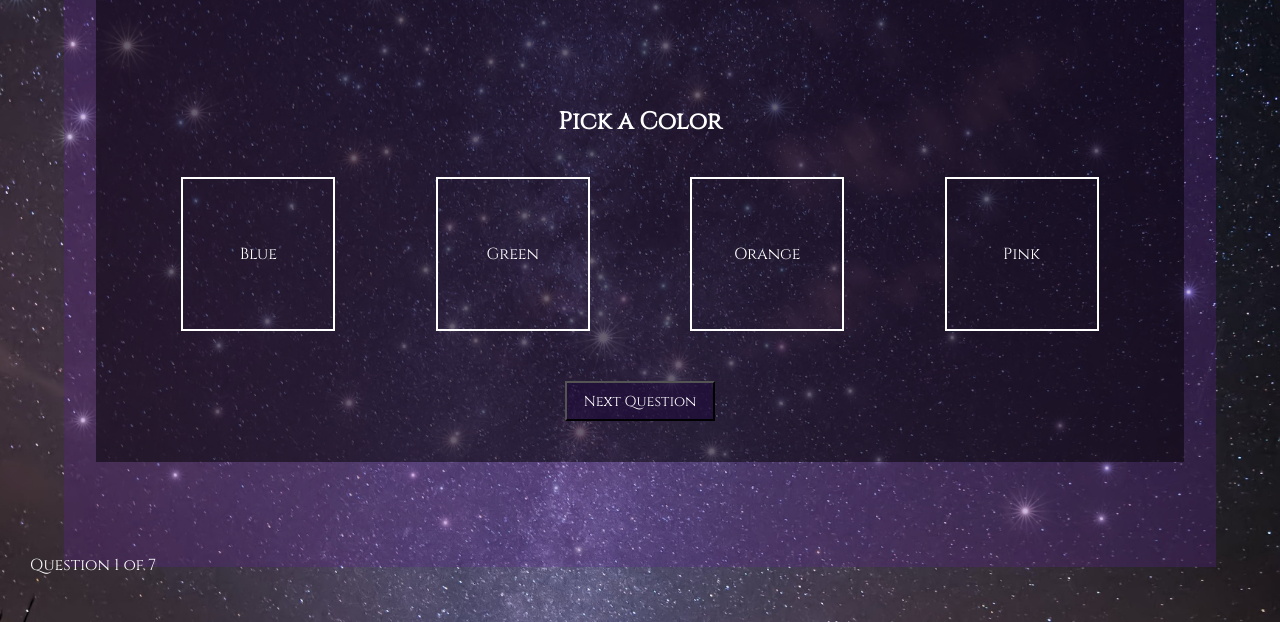
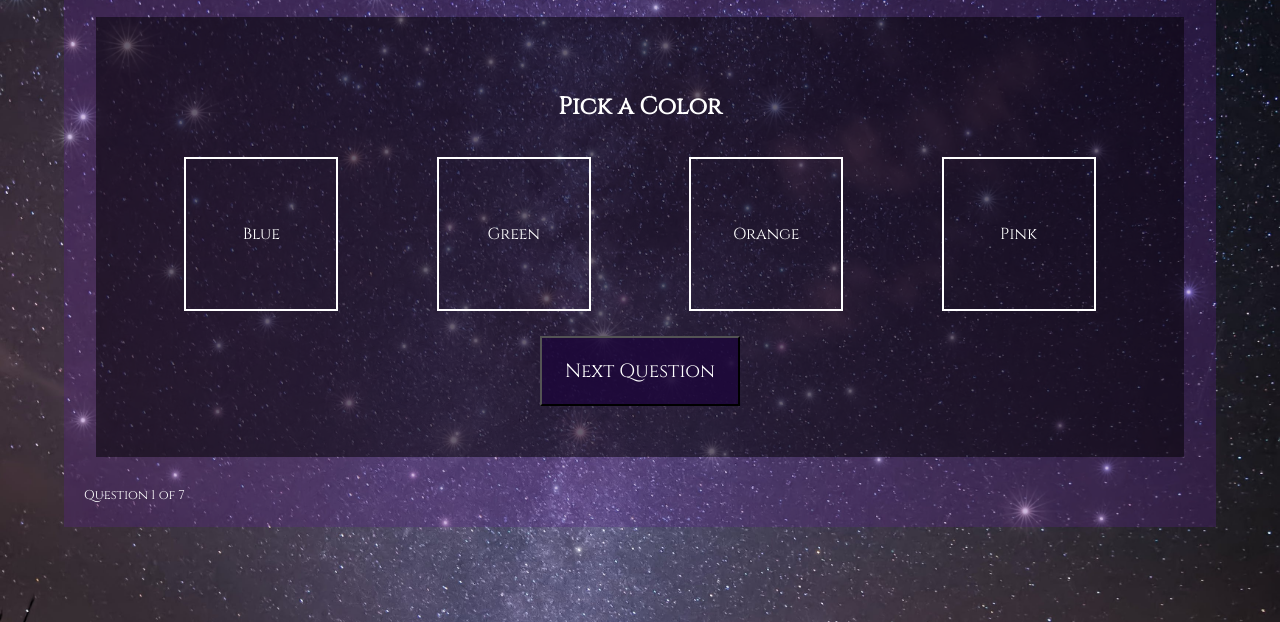
Before and after one commit to emm-aah/predict-my-future, a plain HTML site: page index.html in a window 1280 px wide. Shown: the part 178-800 px from the top of the page. Drawn offline with Linux system fonts and the light colour scheme.

Commit message:
add css styles for question area and next question buttons

```diff
--- a/assets/css/style.css
+++ b/assets/css/style.css
@@ -15,7 +15,10 @@ body {
 }
 
 .outer-box {
-    height: 90vh;
+    top: 5vh;
+    position:relative;
+    margin-top: auto;
+    height: 80vh;
     width: 90vw;
     background-color: rgba(90, 34, 139, 0.3);
     margin-left: auto;
@@ -24,7 +27,7 @@ body {
 }
 
 .heading {
-    padding-top: 15px;
+    padding-top: 10px;
     font-size: 2rem;
     font-family: 'Cinzel decorative', sans-serif;
     text-align: center;
@@ -33,14 +36,14 @@ body {
 
 /** Question Area**/
 #question {
-    padding-top: 20px;
+    padding-top: 10px;
     font-size: 1.5rem;
     text-align: center;
 }
 
 .question-area {
     background-color: rgba(0, 0, 0, 0.5);
-    height: 75vh;
+    height: 50vh;
     width: 85vw;
     margin-right: auto;
     margin-left: auto;
@@ -59,7 +62,6 @@ body {
 #answers label {
     border: 2px double #ffff;
     font-size: 100%;
-    margin: 15px;
     display:flex;
     justify-content: center;
     padding-top: 5vh;
@@ -67,6 +69,7 @@ body {
     width: 25vw;
     max-width:150px;
     min-width: 100px;
+    margin: 10px;
 }
 
 #answers label:hover {
@@ -85,8 +88,9 @@ body {
 
 #current-question {
     position: absolute;
-    bottom: 30px;
-    left: 30px;
+    bottom: 2px;
+    left: 10px;
+    font-size: 80%
 }
 
 
@@ -100,13 +104,13 @@ body {
 
 
 .btn {
-    margin-top: 35px;
-    height: 40px;
-    width: 150px;
-    background-color: rgba(28, 6, 58, 0.5);
+    background-color: rgba(28, 6, 58, 0.8);
     color: white;
     font-family: 'Cinzel', sans-serif;
     font-size: 90%;
+    height: 40px;
+    width: 100px;
+    margin-top: 15px;
 }
 
 
@@ -119,7 +123,7 @@ body {
     width: 100vw;
 }
 
-#prediction {
+.prediction {
     background:rgba(28, 6, 58, 0.3);
     height: 85vw;
     width: 85vw;
@@ -130,6 +134,7 @@ body {
     top: 50%;
     left: 50%;
     transform: translate(-50%, -50%);
+    text-align: center;
 }
 
 #your-future {
@@ -156,6 +161,10 @@ body {
     .outer-box {
         margin: 10px;
     }
+
+    .question-area {
+        height: 50vh;
+    }
 }
 
 @media screen and (min-width: 1100px) {
@@ -165,7 +174,7 @@ body {
     }
 
     .question-area {
-        padding-top: 10vh;
+        padding-top: 5vh;
         height: 50vh;
     }
 
@@ -173,4 +182,17 @@ body {
         padding: 8vh 0;
         width: 300px;
     }
+
+    .btn {
+        height: 70px;
+        width: 200px;
+        font-size: larger;
+    }
+
+
+
+    #current-question {
+        left: 20px;
+        bottom: 10px;
+    }
 }
--- a/assets/js/script.js
+++ b/assets/js/script.js
@@ -137,6 +137,6 @@ function predict() {
 
 
 function incrementQuestion() {
-        questionNumber = currentquestion + 1;
+        questionNumber = currentQuestion + 1;
         document.getElementById("q-number").innerHTML = `${questionNumber}`;
 }
--- a/index.html
+++ b/index.html
@@ -15,6 +15,7 @@
     <title>Predict My Future</title>
 </head>
 <body>
+    <!---Question HTML-->
     <section class="background" id="page">
     <div class="outer-box" id="outer-box">
         <h1 class="heading">Predict My Future</h1>
@@ -31,11 +32,16 @@
             <div class="bottom-btns next-btn"><button class= "btn" id="next">Next Question</button></div>
             <div class="bottom-btns predict-btn"><button class="btn hide" id="predict">Predict My Future</button>
         </div>
+
+        <p id="current-question">Question <span id="q-number">1</span> of 7</p>
+    <!-- Prediciton HTML -->
     </section>
         <section class="prediction-background hide" id="predict-page">
-                <p id="your-future"> Your future is loading...</p>
+
+            <p class= "prediction" id="your-future"> Your future is loading...</p>
+
+            </div>
         </section>
-        <p id="current-question">Question <span id="q-number">1</span> of 7</p>
      </div>
     <script src="assets/js/script.js"></script>
 
```
